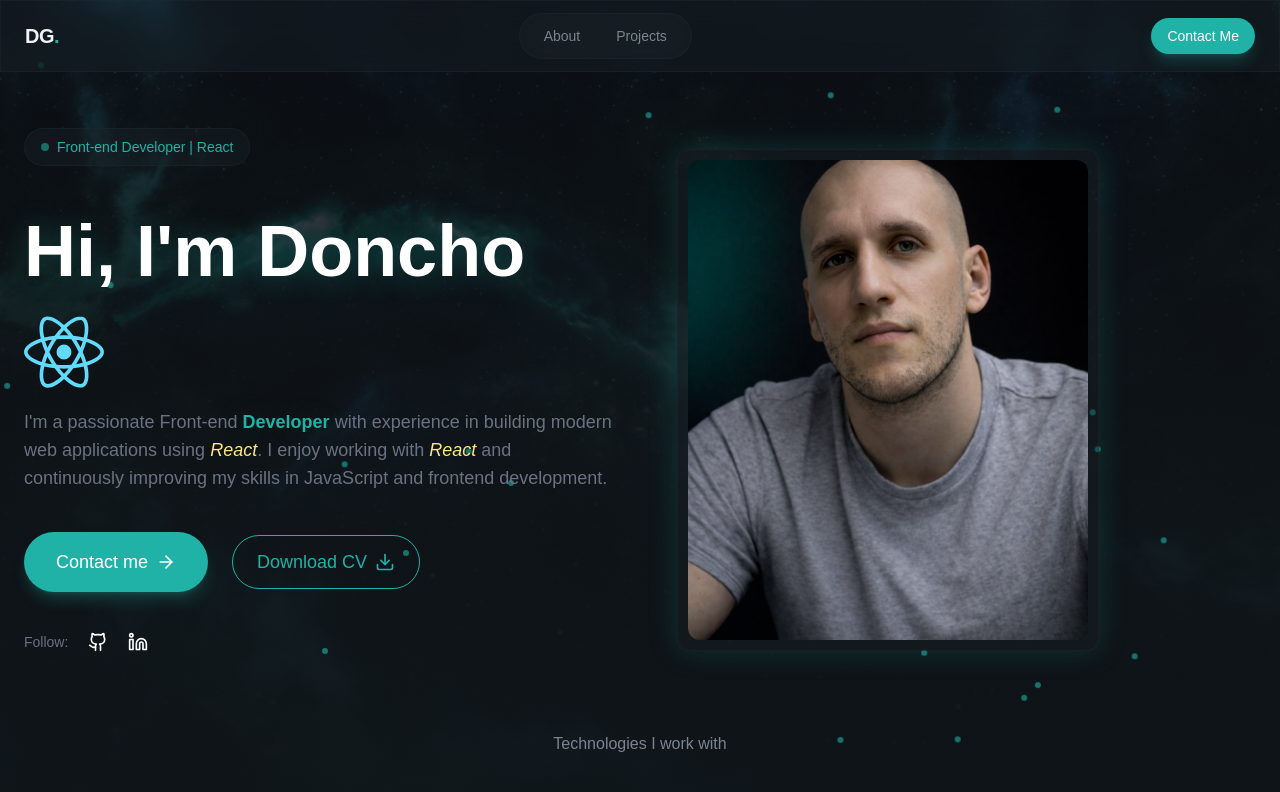
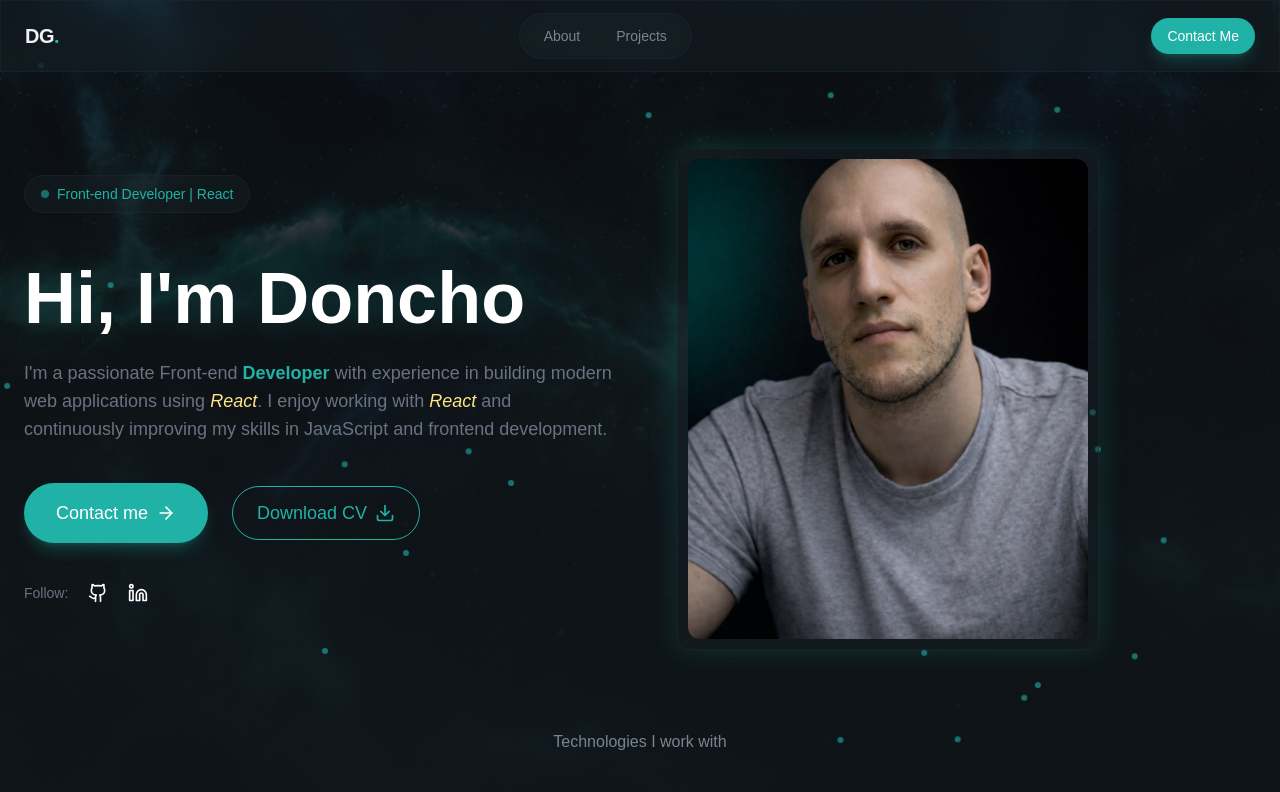
Before and after one commit to JSX-Learning-Path/My-Personal-Portfolio-JSX-Tailwindcss, a React (Vite) app in the folder portfolio/: page / in a window 1280 px wide. Shown: the top 792 px of the page. Built offline with nearby package versions, Linux system fonts and the light colour scheme.

Commit message:
Remove React icon from Hero section for cleaner presentation

```diff
--- a/portfolio/src/sections/Hero.jsx
+++ b/portfolio/src/sections/Hero.jsx
@@ -49,9 +49,6 @@ function Hero() {
               <h1 className="text-5xl font-bold leading-tight md:text-6xl lg:text-7xl text-white glow-text ">
                 Hi, I'm Doncho
               </h1>
-              <div className="relative z-50">
-                <SiReact size={80} color="#61DAFB" />
-              </div>
               <p className="text-lg text-gray-500 animation-delay-300">
                 I'm a passionate Front-end{" "}
                 <span className="text-primary font-semibold glow-text">
```
Also changed, not shown: 1 other file (tests, documents, lock files or other folders).
